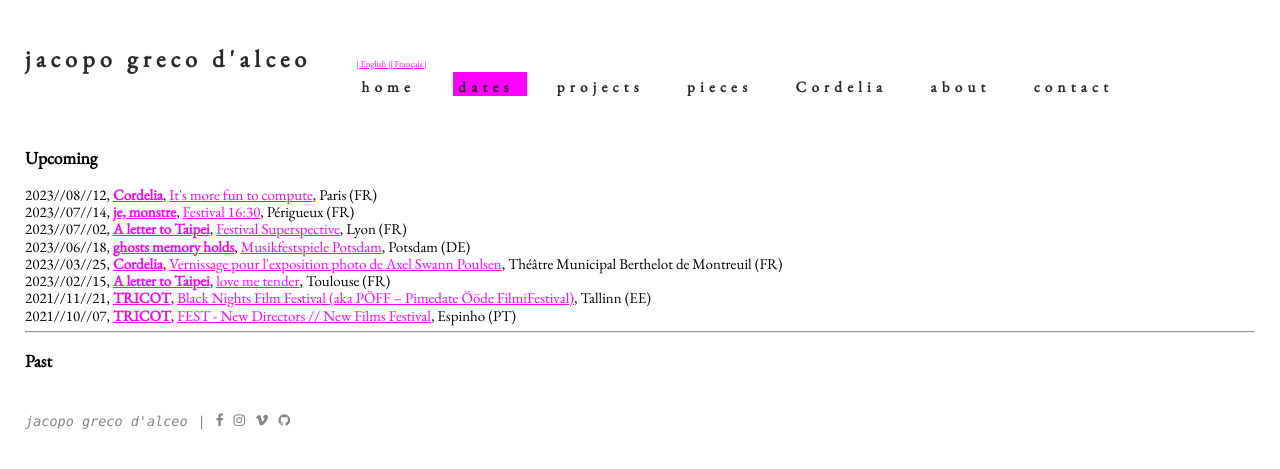
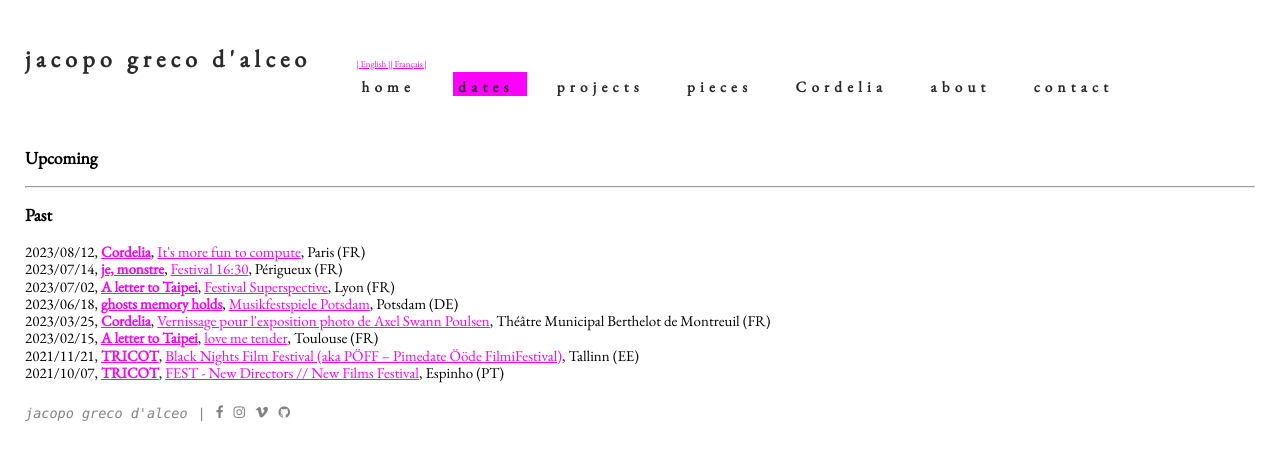
Before and after one commit to jacopogrecodalceo/jacopogrecodalceo.github.io, a Jekyll site: the page built from content/_en/dates.html, in a window 1280 px wide. Shown: the top 469 px of the page. Built offline with Jekyll 4.4.1, drawn with Linux system fonts in a browser that asks for light colours.

Commit message:
update from paris

```diff
--- a/_data/dates.yml
+++ b/_data/dates.yml
@@ -1,54 +1,54 @@
 - what: "Cordelia"
-  when: "2023//08//12"
+  when: "2023/08/12"
   site: "https://fb.me/e/10ucU2GSi"
   name: "It's more fun to compute"
   city: "Paris"
   country: "FR"
 
 - what: "Cordelia"
-  when: "2023//03//25"
+  when: "2023/03/25"
   site: "https://tmb-jeanguerrin.fr/spectacle/photographies-argentiques-axel-swann-poulsen/"
   name: "Vernissage pour l'exposition photo de Axel Swann Poulsen"
   city: "Théâtre Municipal Berthelot de Montreuil"
   country: "FR"
 
 - what: "je, monstre"
-  when: "2023//07//14"
+  when: "2023/07/14"
   site: https://fb.me/e/6Fm8RmQcX
   name: "Festival 16:30"
   city: "Périgueux"
   country: "FR"
 
 - what: "ghosts memory holds"
-  when: "2023//06//18"
+  when: "2023/06/18"
   site: https://www.musikfestspiele-potsdam.de/programm/kalender/programm-details/fahrradkonzert-auf-ins-gruene-26a.html
   name: "Musikfestspiele Potsdam"
   city: "Potsdam"
   country: "DE"
 
 - what: "A letter to Taipei"
-  when: "2023//02//15"
+  when: "2023/02/15"
   site: http://www.cave-poesie.com/love-me-tender/
   name: "love me tender"
   city: "Toulouse"
   country: "FR"
 
 - what: "A letter to Taipei"
-  when: "2023//07//02"
+  when: "2023/07/02"
   site: https://www.instagram.com/p/CuMQYLrImV1/?utm_source=ig_web_button_share_sheet&igshid=MzRlODBiNWFlZA==
   name: "Festival Superspective"
   city: "Lyon"
   country: "FR"
 
 - what: "TRICOT"
-  when: "2021//10//07"
+  when: "2021/10/07"
   site: https://site.fest.pt/en/archive/2021/film-program/silver-lynx/tricot/
   name: "FEST - New Directors // New Films Festival"
   city: "Espinho"
   country: "PT"
 
 - what: "TRICOT"
-  when: "2021//11//21"
+  when: "2021/11/21"
   site: https://poff.ee/en/film/dance-films-physical-storytelling/
   name: "Black Nights Film Festival (aka PÖFF – Pimedate Ööde FilmiFestival)"
   city: "Tallinn"
```
